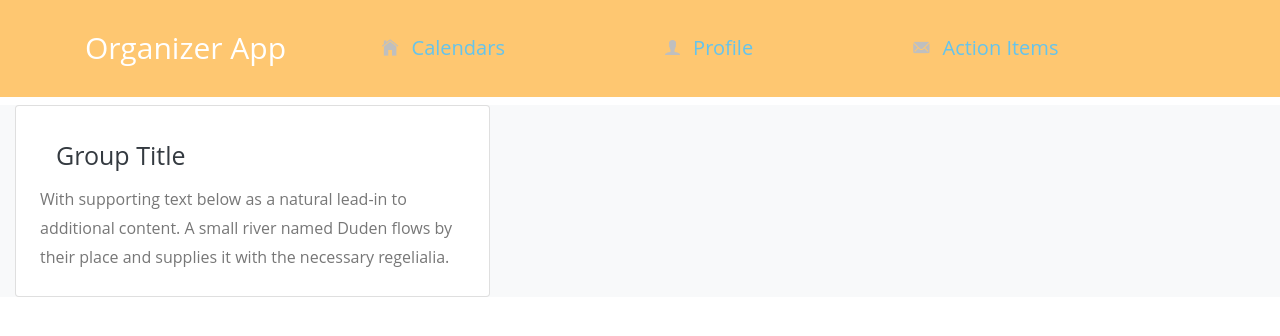
After one commit to addiemorang/codestellation, a Django app: page /groups/ in a window 1280 px wide. The commit adds this page. Shown: the top 336 px of the page. Run offline with Django 3.2, Linux system fonts and the light colour scheme; some libraries are stand-ins or nearby versions.

Commit message:
basic groups.html and groupcard.html page

```diff
--- a/OrganizerApp/OrganizerApp/templates/group.html
+++ b/OrganizerApp/OrganizerApp/templates/group.html
@@ -4,7 +4,7 @@
 <div class="row" style="flex-direction: row;margin-left: 0; margin-right: 0;background-color: #f8f9fa;">
     <div class="col-md-6">
         <div class="row" style="flex-direction: column;margin-left: 0; margin-right: 0; justify-content: center;">
-            <h1 style="text-align: center;">Activity</h1>
+            <h1 style="text-align: center;">Group Name's Activity</h1>
             <div class="row" style="flex-direction: row;  padding-bottom: 15; width: 70%; margin-left: 15%;">
                 <button type="button" class="btn btn-outline-primary" style="margin: 5;">Not Started</button>
                 <button type="button" class="btn btn-outline-primary" style="margin: 5;">In Progress</button>
--- /dev/null
+++ b/OrganizerApp/OrganizerApp/templates/groupcard.html
@@ -0,0 +1,51 @@
+{% load static %}
+<!DOCTYPE html>
+<link href="{% static 'https://fonts.googleapis.com/css?family=Open+Sans:300,400,600,700&display=swap' %}"
+    rel="stylesheet">
+
+<link rel="stylesheet" href="{% static 'css/open-iconic-bootstrap.min.css' %}">
+<link rel="stylesheet" href="{% static 'css/animate.css' %}">
+
+<link rel="stylesheet" href="{% static 'css/owl.carousel.min.css' %}">
+<link rel="stylesheet" href="{% static 'css/owl.theme.default.min.css' %}">
+<link rel="stylesheet" href="{% static 'css/magnific-popup.css' %}">
+
+<link rel="stylesheet" href="{% static 'css/aos.css' %}">
+
+<link rel="stylesheet" href="{% static 'css/ionicons.min.css' %}">
+
+<link rel="stylesheet" href="{% static 'css/bootstrap-datetimepicker.min.css' %}">
+<link rel="stylesheet" href="{% static 'css/nouislider.css' %}">
+
+
+<link rel="stylesheet" href="{% static 'css/flaticon.css' %}">
+<link rel="stylesheet" href="{% static 'css/icomoon.css' %}">
+<link rel="stylesheet" href="{% static 'css/style.css' %}">
+
+<div class="container card-styles">
+    <div class="col-md-4">
+        <div class="card">
+            <div class="card-body pb-5 px-4">
+                <a href="{% url 'group' %}" class="btn btn-dark btn-link" style="font-size: 25; font-weight:400" role="button">Group Title</a>
+                <p class="card-text">With supporting text below as a natural lead-in to additional content. A small
+                    river named
+                    Duden flows by their place and supplies it with the necessary regelialia.</p>
+            </div>
+        </div>
+    </div>
+</div>
+
+<script src="{% static 'js/jquery.min.js' %}"></script>
+<script src="{% static 'js/jquery-migrate-3.0.1.min.js' %}"></script>
+<script src="{% static 'js/popper.min.js' %}"></script>
+<script src="{% static 'js/bootstrap.min.js' %}"></script>
+<script src="{% static 'js/jquery.easing.1.3.js' %}"></script>
+<script src="{% static 'js/jquery.waypoints.min.js' %}"></script>
+<script src="{% static 'js/jquery.stellar.min.js' %}"></script>
+<script src="{% static 'js/owl.carousel.min.js' %}"></script>
+<script src="{% static 'js/jquery.magnific-popup.min.js' %}"></script>
+<script src="{% static 'js/aos.js' %}"></script>
+
+<script src="{% static 'js/nouislider.min.js' %}"></script>
+<script src="{% static 'js/moment-with-locales.min.js' %}"></script>
+<script src="{% static 'js/bootstrap-datetimepicker.min.js' %}"></script>
--- a/OrganizerApp/OrganizerApp/templates/groups.html
+++ b/OrganizerApp/OrganizerApp/templates/groups.html
@@ -0,0 +1,7 @@
+{% extends 'base.html' %}
+{% load static %}
+{% block content %}
+<div class="row" style="flex-direction: row;margin-left: 0; margin-right: 0;background-color: #f8f9fa;">
+    <div>{% include "groupcard.html" %}</div>
+</div>
+{% endblock %}
--- a/OrganizerApp/OrganizerApp/views.py
+++ b/OrganizerApp/OrganizerApp/views.py
@@ -67,3 +67,10 @@ def profile(request):
 
 def login(request):
     return render(request, 'login.html')
+
+def group(request):
+    return render(request, 'group.html')
+
+
+def groups(request):
+    return render(request, 'groups.html')
--- a/OrganizerApp/OrganizerSite/urls.py
+++ b/OrganizerApp/OrganizerSite/urls.py
@@ -31,7 +31,8 @@ urlpatterns = [
     url(r'^home/$', views.HomePageView.as_view(), name='home'),
     url(r'^profile/$', views.profile, name='profile'),
     url(r'^calendar/$', views.CalendarView.as_view(), name='calendar'),
-    url(r'^group/$', views.GroupView.as_view(), name='group'),
+    url(r'^group/$', views.group, name='group'),
+    url(r'^groups/$', views.groups, name='groups'),
     # url(r'^profile/$', views.profile, name='profile'),
     # url('^inbox/notifications/', include(notifications.urls, namespace='notifications')),
     #url(r'^logout/$', auth_views.LogoutView.as_view(), name='logout'),
```
